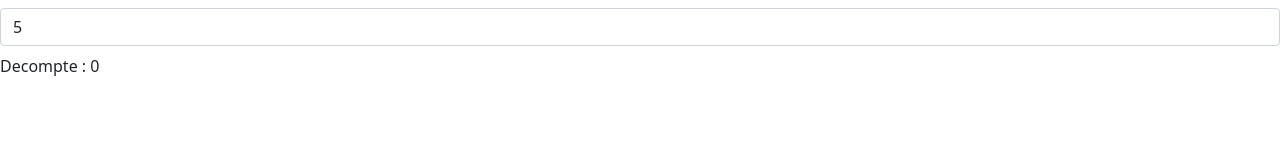
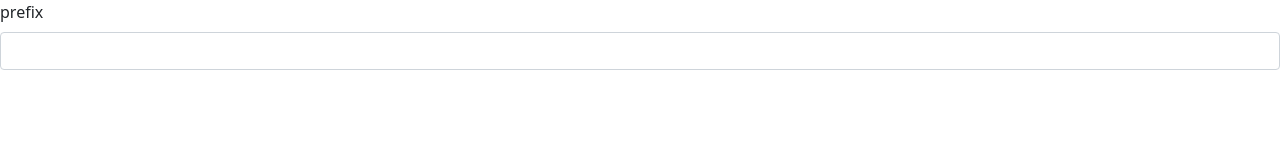
Before and after one commit to abdellahkaba/react-demo, a React (Vite) app: page / in a window 1280 px wide. Shown: the top 160 px of the page. Built offline with nearby package versions, Linux system fonts and the light colour scheme.

Commit message:
useRef cas 1

```diff
--- a/src/App.jsx
+++ b/src/App.jsx
@@ -1,55 +1,16 @@
-import { useEffect, useState } from "react"
+import { useEffect, useRef, useState } from "react"
 import { Input } from "./components/forms/input"
 
 
 function App() {
 
-    const [duration,setDuration] = useState(5)
-    /**une nouvelle constante qui permet de savoir ou on en est */
-    const [secondLeft,setSecondLeft] = useState(duration)
+    const ref = useRef()
 
-    /**Nb
-     * quant on utilise useEffect, il ne faut utiliser aucune variable de composant qui son en dehors du effect
-     * si on utilise seulement setTime dans une fonction de useEffect passons à faire un nettoyage de cet timer
-     * ne met jamais setFonction à la racine de useEffect
-     */
+    console.log('Application', ref)
 
-    /** La solution c'est de créer un handler pour le changement de la valeur initiale de  */
-
-    const handlerChange = (v) =>{
-        setDuration(v)
-        setSecondLeft(v)
-    }
-
-    console.log("Bien !")
-    useEffect(() => {
-        const timer = setInterval(() => {
-            setSecondLeft(v => {
-                if(v <=1) {
-                    clearInterval(timer)
-                    return 0
-                }
-                return v - 1
-            })
-        }, 1000)
-        /**Nettoyer le precedent timer */
-        return () => {
-            clearInterval(timer)
-        }
-    }, [duration])
-
-    return <>
-        <div className="py-2">
-            <Input
-            value={duration}
-            onChange={handlerChange}
-            placeholder="Saisir une valeur" />
-        </div>
-
-        <p>
-            Decompte : {secondLeft}
-        </p>
-    </>
+    return <div>
+        <Input inputRef={ref} label="prefix" />
+    </div>
 }
 
 export default App
--- a/src/components/forms/input.jsx
+++ b/src/components/forms/input.jsx
@@ -6,12 +6,20 @@
  * @returns
  */
 
+import { useId } from "react"
+
 // import { forwardRef, useId } from "react"
 
-export function Input({placeholder, value, onChange}) {
+export function Input({placeholder, value, label, onChange, inputRef,labelRef,divRef}) {
+    const id = useId()
+    console.log('input', inputRef)
+    console.log('label', labelRef)
+    console.log('div', divRef)
     return <>
-        <div>
+        <div ref={divRef}>
+            <label ref={labelRef} className="form-label" htmlFor={id}>{label}</label>
             <input type="text"
+                ref={inputRef}
                 className="form-control"
                 value={value}
                 placeholder={placeholder}
@@ -20,20 +28,3 @@ export function Input({placeholder, value, onChange}) {
         </div>
     </>
 }
-
-// export const Input = forwardRef(function Input({placeholder, value, onChange}, ref) {
-//     const id = useId()
-//     return <>
-//     <div>
-//         <input
-//             id={id}
-//             ref={ref}
-//             type="text"
-//             className="form-control"
-//             value={value}
-//             placeholder={placeholder}
-//             onChange={(e) => onChange(e.target.value)}
-//             />
-//     </div>
-// </>
-// })
```
